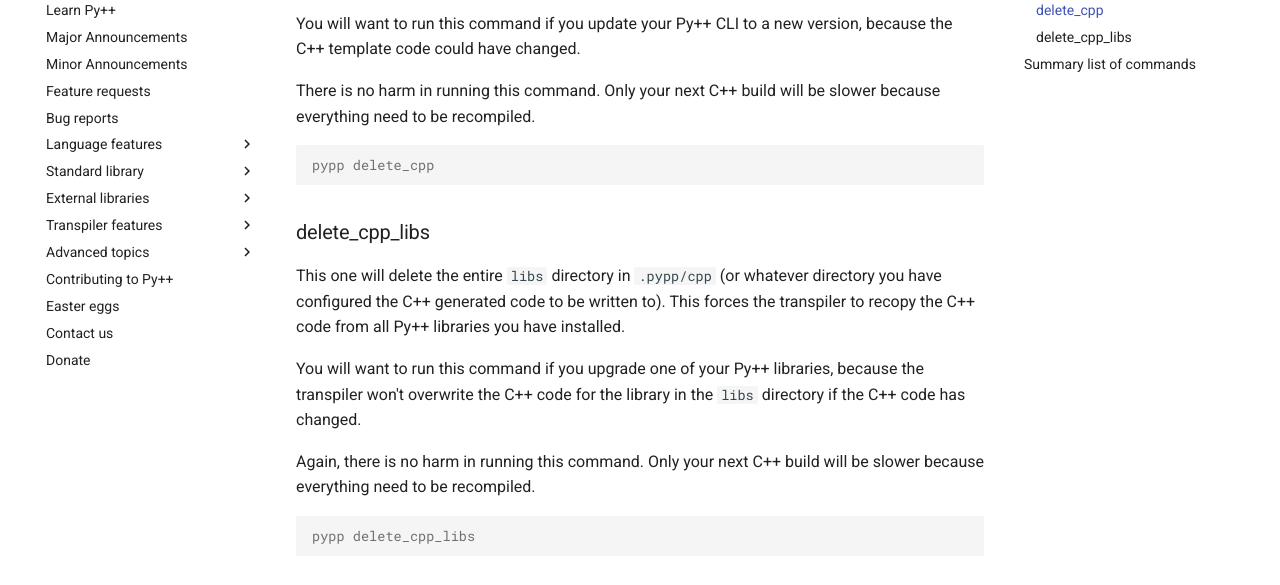
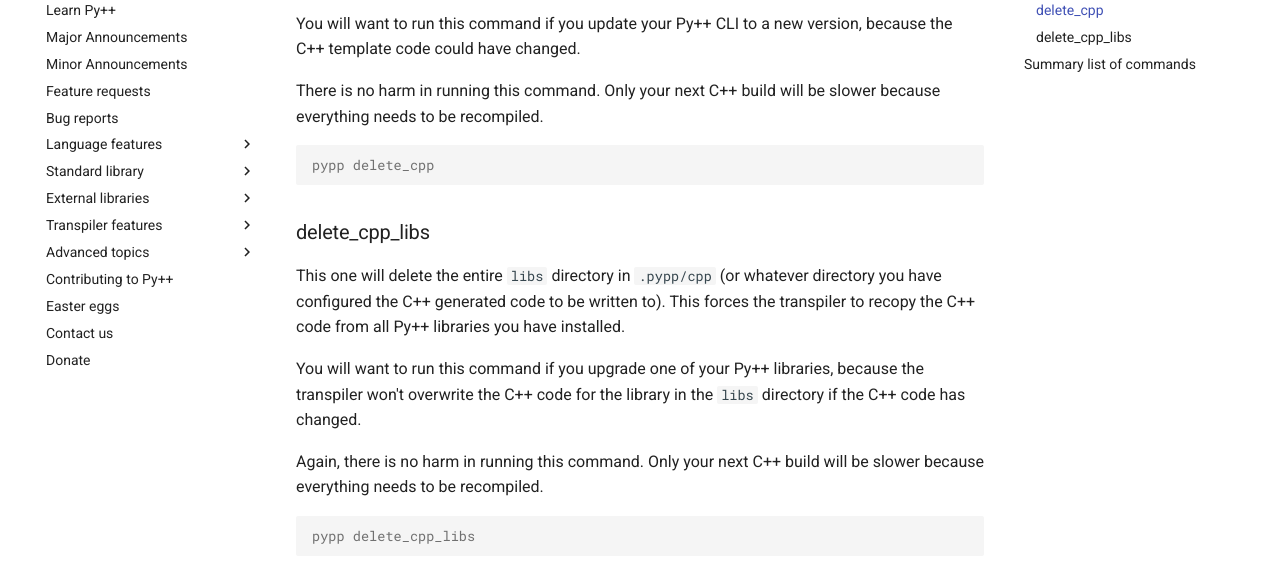
Before and after one commit to curtispuetz/pypp-docs, an MkDocs documentation site: the page built from docs/cli_usage.md, in a window 1280 px wide and 900 px high, scrolled down 1507 px. Shown: the part 179-764 px from the top of the window. Built offline with MkDocs 1.6.1 and Material for MkDocs 9.7.7, drawn with Linux system fonts in a browser that asks for light colours; some of the changed text lies outside the part shown.

Commit message:
Fix grammar issues in cli_usage.md

````diff
--- a/docs/cli_usage.md
+++ b/docs/cli_usage.md
@@ -64,7 +64,7 @@ This one will delete the entire `.pypp/cpp` directory (or whatever directory you
 
 You will want to run this command if you update your Py++ CLI to a new version, because the C++ template code could have changed.
 
-There is no harm in running this command. Only your next C++ build will be slower because everything need to be recompiled.
+There is no harm in running this command. Only your next C++ build will be slower because everything needs to be recompiled.
 
 ```console
 pypp delete_cpp
@@ -76,7 +76,7 @@ This one will delete the entire `libs` directory in `.pypp/cpp` (or whatever dir
 
 You will want to run this command if you upgrade one of your Py++ libraries, because the transpiler won't overwrite the C++ code for the library in the `libs` directory if the C++ code has changed.
 
-Again, there is no harm in running this command. Only your next C++ build will be slower because everything need to be recompiled.
+Again, there is no harm in running this command. Only your next C++ build will be slower because everything needs to be recompiled.
 
 ```console
 pypp delete_cpp_libs
````
Also changed, not shown: other parts of docs/cli_usage.md (+1 -1 lines).
